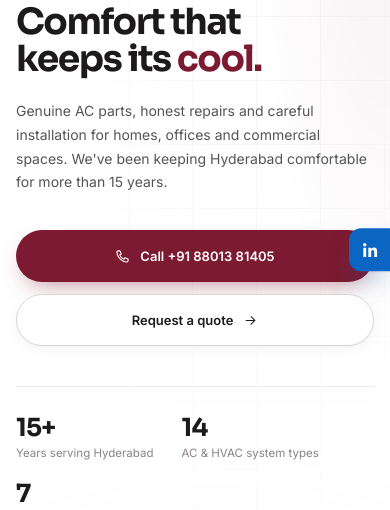
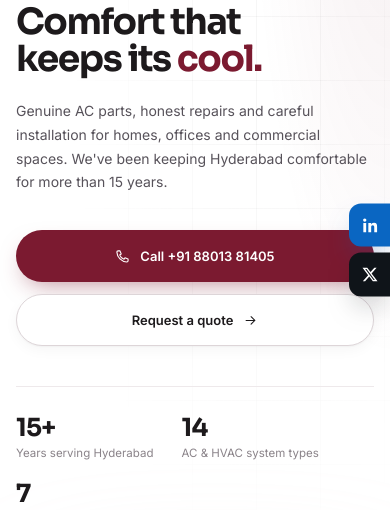
Before and after one commit to AbdulRaheem-Sheik/ar-cooling-solutions, a Flask app: page / in a window 390 px wide. Shown: the part 172-682 px from the top of the page. Run offline with Flask 3, Linux system fonts and the light colour scheme; parts of the project's set-up code (start-up, migrations or seed data) failed here and were passed over; some libraries are stand-ins or nearby versions.

Commit message:
Add X profile next to LinkedIn on the right edge
- LinkedIn and X buttons stacked in a social rail, vertically centred on every page
- Both profiles listed as sameAs in the home page structured data

Co-Authored-By: Claude Opus 5.5 <noreply@anthropic.com>

```diff
--- a/app.py
+++ b/app.py
@@ -122,8 +122,9 @@ BUSINESS = {
     "phone_e164": "+918801381405",
     "whatsapp_number": "918801381405",
     "email": "enquiry@arcooling.in",
-    # LinkedIn company page (shown as a button on the right edge of every page). Empty = hidden.
+    # Social profiles, shown as buttons on the right edge of every page. Empty = hidden.
     "linkedin_url": "https://www.linkedin.com/company/arcooling/",
+    "x_url": "https://x.com/arcooling_in",
     "city": "Hyderabad",
 }
 SPARE_ENQUIRY_CATEGORIES = (
--- a/static/css/style.css
+++ b/static/css/style.css
@@ -324,13 +324,18 @@ a.contact-card:hover { transform: translateY(-3px); border-color: var(--ring); b
 .marquee:hover .marquee-track { animation-play-state: paused; }
 @keyframes ticker-reverse { from { transform: translateX(-50%); } to { transform: translateX(0); } }
 
-/* LinkedIn tab: fixed to the right edge, vertically centred; slides out a label on hover/focus. */
-.floating-linkedin { position: fixed; z-index: 25; top: 50%; right: 0; display: flex; align-items: center; gap: 0; padding: 14px 14px 14px 15px; border-radius: 16px 0 0 16px; background: #0a66c2; color: #fff; font-size: 13px; font-weight: 600; box-shadow: 0 14px 30px -12px rgb(10 102 194 / 70%); transform: translateY(-50%); transition: gap 220ms var(--ease), padding 220ms var(--ease), background-color 200ms ease; }
-.floating-linkedin .icon { width: 24px; height: 24px; }
-.floating-linkedin-label { max-width: 0; overflow: hidden; white-space: nowrap; transition: max-width 220ms var(--ease); }
-.floating-linkedin:hover, .floating-linkedin:focus-visible { gap: 10px; padding-right: 18px; background: #004182; }
-.floating-linkedin:hover .floating-linkedin-label, .floating-linkedin:focus-visible .floating-linkedin-label { max-width: 90px; }
-.floating-linkedin:focus-visible { outline-offset: -4px; outline-color: #fff; }
+/* Social tabs: stacked on the right edge, vertically centred; each slides out a label on hover/focus. */
+.social-rail { position: fixed; z-index: 25; top: 50%; right: 0; display: grid; justify-items: end; gap: 8px; transform: translateY(-50%); }
+.social-link { display: flex; align-items: center; gap: 0; padding: 14px 14px 14px 15px; border-radius: 16px 0 0 16px; color: #fff; font-size: 13px; font-weight: 600; transition: gap 220ms var(--ease), padding 220ms var(--ease), background-color 200ms ease; }
+.social-link .icon { width: 24px; height: 24px; }
+.social-label { max-width: 0; overflow: hidden; white-space: nowrap; transition: max-width 220ms var(--ease); }
+.social-link:hover, .social-link:focus-visible { gap: 10px; padding-right: 18px; }
+.social-link:hover .social-label, .social-link:focus-visible .social-label { max-width: 90px; }
+.social-link:focus-visible { outline-offset: -4px; outline-color: #fff; }
+.social-linkedin { background: #0a66c2; box-shadow: 0 14px 30px -12px rgb(10 102 194 / 70%); }
+.social-linkedin:hover, .social-linkedin:focus-visible { background: #004182; }
+.social-x { background: #0f1419; box-shadow: 0 14px 30px -12px rgb(15 20 25 / 60%); }
+.social-x:hover, .social-x:focus-visible { background: #000; }
 .floating-whatsapp { position: fixed; z-index: 25; right: 24px; bottom: 24px; width: 60px; height: 60px; display: grid; place-items: center; border-radius: 20px; background: var(--whatsapp); color: #fff; box-shadow: 0 16px 32px -10px rgb(31 174 91 / 70%); transition: transform 200ms var(--ease), border-radius 200ms var(--ease); }
 .floating-whatsapp:hover { transform: translateY(-3px) scale(1.04); border-radius: 50%; }
 .floating-whatsapp .icon { width: 28px; height: 28px; }
@@ -669,8 +674,9 @@ a.contact-card:hover { transform: translateY(-3px); border-color: var(--ring); b
   .partner-grid { grid-template-columns: repeat(auto-fill, 128px); gap: 20px 24px; }
   .marquee-track .partner-logo { margin-right: 32px; }
   .floating-whatsapp { right: 16px; bottom: 16px; width: 56px; height: 56px; }
-  .floating-linkedin { padding: 11px 10px 11px 11px; border-radius: 12px 0 0 12px; }
-  .floating-linkedin .icon { width: 20px; height: 20px; }
+  .social-rail { gap: 6px; }
+  .social-link { padding: 11px 10px 11px 11px; border-radius: 12px 0 0 12px; }
+  .social-link .icon { width: 20px; height: 20px; }
 }
 
 @media (prefers-reduced-motion: reduce) {
--- a/templates/_icons.html
+++ b/templates/_icons.html
@@ -53,6 +53,8 @@
 <path d="M3 11 12 4l9 7M5 10v10h14V10M10 20v-6h4v6"/>
 {%- elif name == "info" -%}
 <circle cx="12" cy="12" r="9"/><path d="M12 11v6M12 7.5v.5"/>
+{%- elif name == "x" -%}
+<path fill="currentColor" stroke="none" transform="translate(3 3) scale(.75)" d="M18.9 1.15h3.68l-8.04 9.19L24 22.85h-7.4l-5.8-7.59-6.64 7.59H.47l8.6-9.83L0 1.15h7.6l5.24 6.93ZM17.6 20.64h2.04L6.49 3.24H4.3Z"/>
 {%- elif name == "linkedin" -%}
 <g fill="currentColor" stroke="none"><circle cx="5.7" cy="5.4" r="2"/><rect x="4" y="9" width="3.4" height="11" rx=".4"/><path d="M10 9h3.2v1.6c.5-.9 1.7-1.9 3.6-1.9 3 0 3.7 2 3.7 4.6V20h-3.4v-5.7c0-1.4-.3-2.6-1.8-2.6s-1.9 1.1-1.9 2.5V20H10z"/></g>
 {%- else -%}
--- a/templates/base.html
+++ b/templates/base.html
@@ -84,8 +84,13 @@
     </div>
   </footer>
 
-  {% if business.linkedin_url %}
-  <a class="floating-linkedin" href="{{ business.linkedin_url }}" target="_blank" rel="noopener noreferrer" aria-label="{{ business.name }} on LinkedIn (opens in a new tab)">{{ icon("linkedin") }}<span class="floating-linkedin-label">Follow us</span></a>
+  {% set socials = [("linkedin", business.linkedin_url, "LinkedIn"), ("x", business.x_url, "X")]|selectattr(1)|list %}
+  {% if socials %}
+  <nav class="social-rail" aria-label="{{ business.name }} on social media">
+    {% for network, url, label in socials %}
+    <a class="social-link social-{{ network }}" href="{{ url }}" target="_blank" rel="noopener noreferrer" aria-label="{{ business.name }} on {{ label }} (opens in a new tab)">{{ icon(network) }}<span class="social-label">Follow us</span></a>
+    {% endfor %}
+  </nav>
   {% endif %}
   <a class="floating-whatsapp" href="https://wa.me/{{ business.whatsapp_number }}?text=Hi%20AR%20Cooling%20Solutions%2C%20I%27d%20like%20to%20enquire." target="_blank" rel="noopener noreferrer" aria-label="Message {{ business.name }} on WhatsApp">{{ icon("chat") }}<span class="floating-label">WhatsApp us</span></a>
 </body>
--- a/templates/index.html
+++ b/templates/index.html
@@ -21,8 +21,8 @@
         "addressRegion": "Telangana",
         "addressCountry": "IN"
       },
-      "areaServed": { "@type": "City", "name": "{{ business.city }}" }{% if business.linkedin_url %},
-      "sameAs": ["{{ business.linkedin_url }}"]{% endif %}
+      "areaServed": { "@type": "City", "name": "{{ business.city }}" }{% set profiles = [business.linkedin_url, business.x_url]|select|list %}{% if profiles %},
+      "sameAs": {{ profiles|tojson }}{% endif %}
     }
   </script>
 {% endblock %}
```
